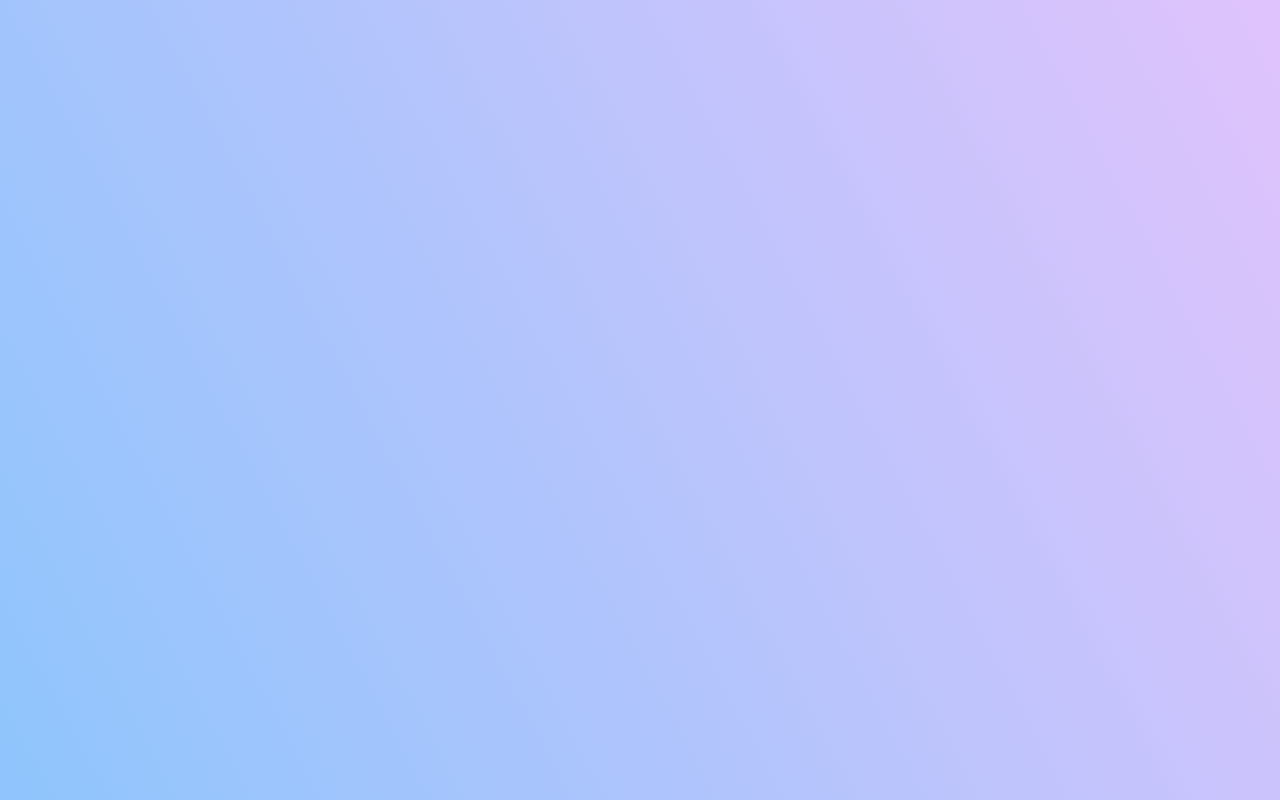
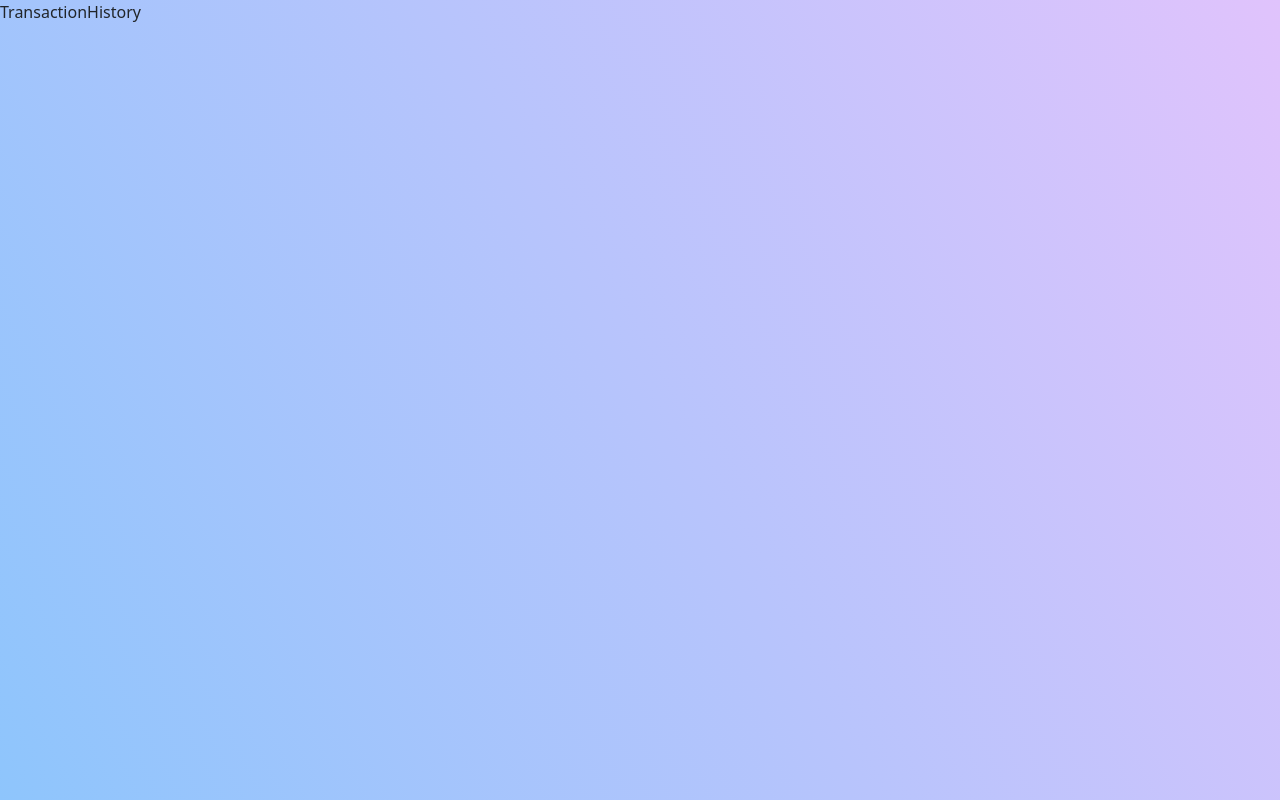
Before and after one commit to dmachine7/batch-training, a React (Create React App) app: page /history in a window 1280 px wide. Before the commit this address had no page. Built offline with nearby package versions, Linux system fonts and the light colour scheme.

Commit message:
added routes and pages

```diff
--- a/package.json
+++ b/package.json
@@ -8,6 +8,7 @@
     "@testing-library/user-event": "^13.5.0",
     "axios": "^1.4.0",
     "bootstrap": "^5.3.1",
+    "json-server": "^0.17.3",
     "mdb-react-ui-kit": "^6.2.0",
     "react": "^18.2.0",
     "react-bootstrap": "^2.8.0",
--- a/src/App.js
+++ b/src/App.js
@@ -7,6 +7,9 @@ import Dashboard  from './Components/Dashboard';
 import ForgotPassword from './Components/ForgotPassword';
 import Home from './Components/Home';
 import Sign_up from './Components/Sign_up';
+import Transaction from './Components/Transaction';
+import TransactionHistory from './Components/TransactionHistory';
+import UserDetails from './Components/UserDetails';
 
 function App() {
   return (
@@ -15,6 +18,9 @@ function App() {
         <Route path="/" element={<Home />} />
         <Route path="/dashboard" element={<Dashboard />} />
         <Route path="/forgotpw" element={<ForgotPassword />} />
+        <Route path="/transaction/:type" element={<Transaction />} />
+        <Route path="/history" element={<TransactionHistory />} />
+        <Route path="/user" element={<UserDetails />} />
         <Route path="/signuppw" element={<Sign_up />} />
       </Routes>
     </div>
--- /dev/null
+++ b/src/Components/Transaction.jsx
@@ -0,0 +1,12 @@
+import React from 'react'
+import { useParams } from 'react-router-dom'
+
+const Transaction = () => {
+  const { type } = useParams();
+
+  return (
+    <div>Transaction</div>
+  )
+}
+
+export default Transaction
--- /dev/null
+++ b/src/Components/TransactionHistory.jsx
@@ -0,0 +1,9 @@
+import React from 'react'
+
+const TransactionHistory = () => {
+  return (
+    <div>TransactionHistory</div>
+  )
+}
+
+export default TransactionHistory;
--- /dev/null
+++ b/src/Components/UserDetails.jsx
@@ -0,0 +1,9 @@
+import React from 'react'
+
+const UserDetails = () => {
+  return (
+    <div>UserDetails</div>
+  )
+}
+
+export default UserDetails
```
Also changed, not shown: 1 other file (tests, documents, lock files or other folders).
